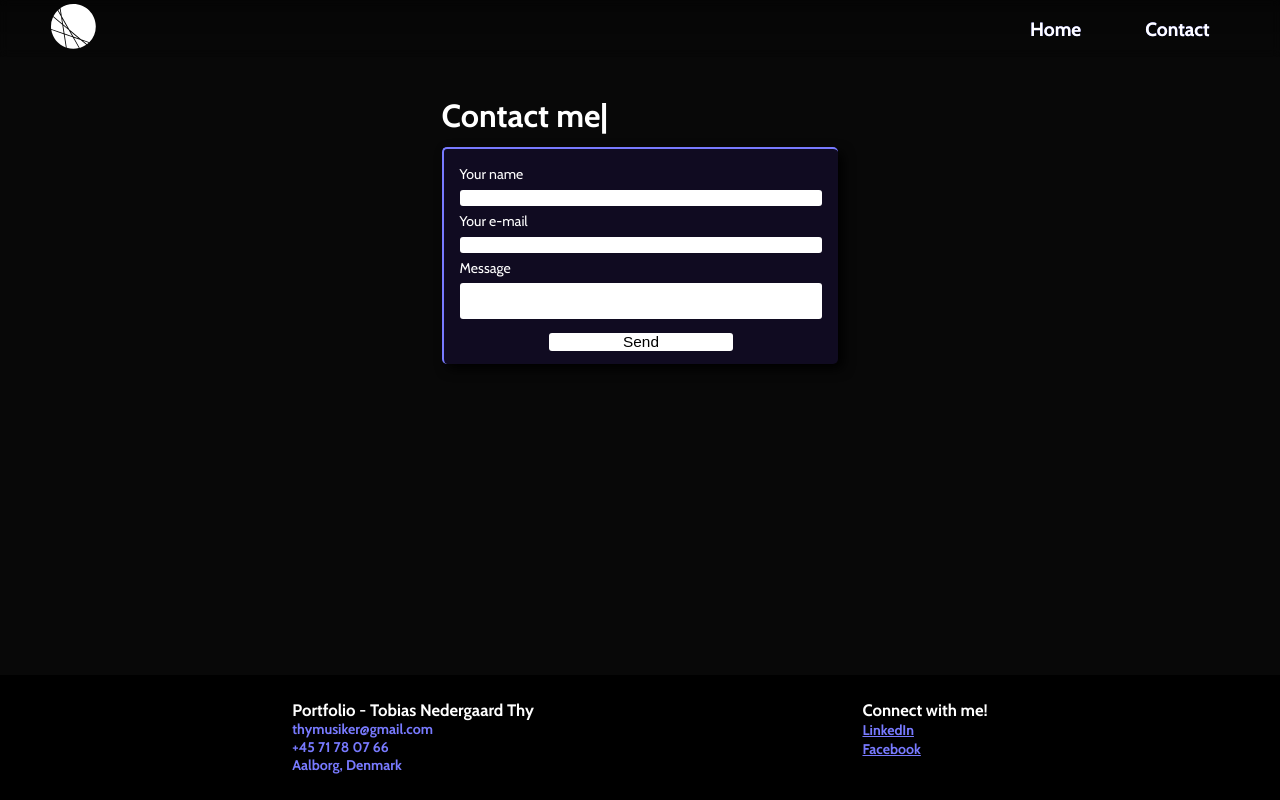
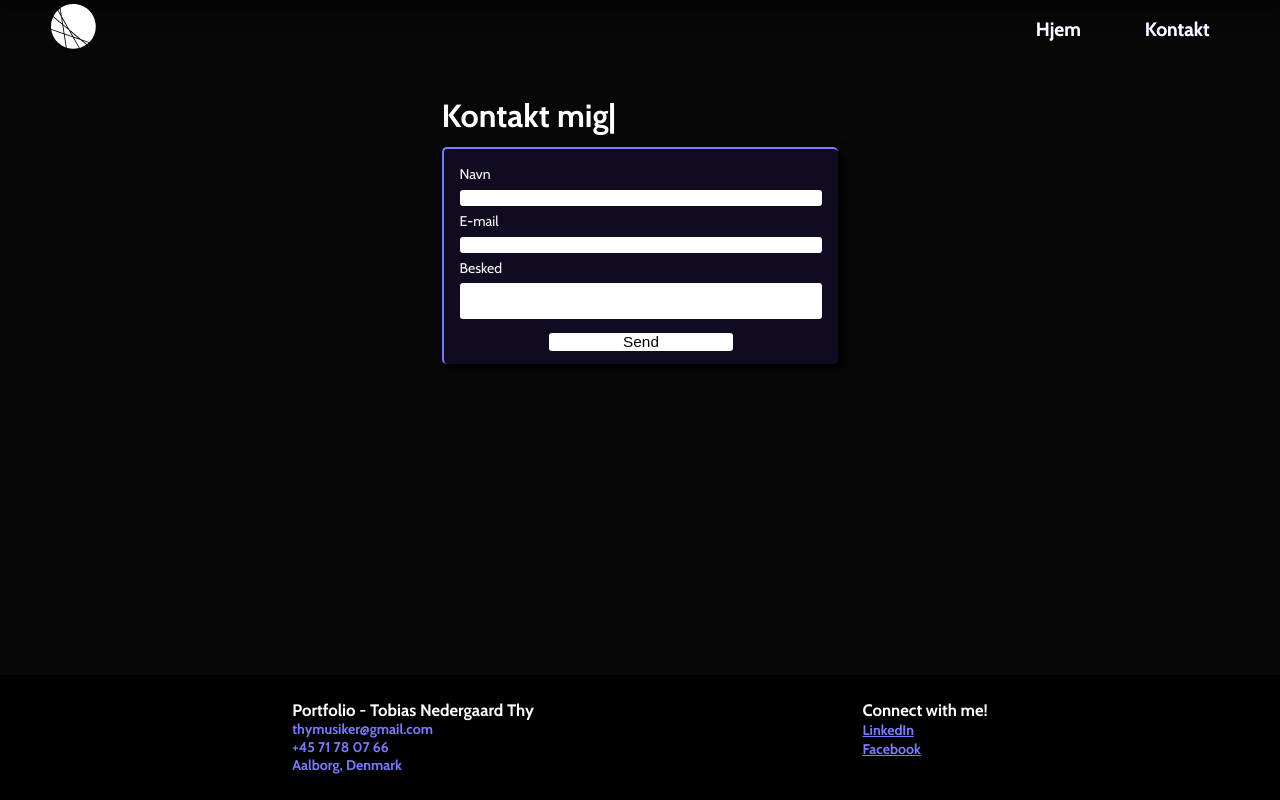
Before and after one commit to TobyNT-Dev/My-Portfolio, a React (Create React App) app: page /contact in a window 1280 px wide. Built offline with nearby package versions, Linux system fonts and the light colour scheme; a web font is replaced by a local one.

Commit message:
Language updates

```diff
--- a/src/Components/NavBar/NavBar.jsx
+++ b/src/Components/NavBar/NavBar.jsx
@@ -8,9 +8,9 @@ export const NavBar = () => {
       <StyledNav>
       <Link to="/"><LogoSvg /></Link>
         <div className="nav-items">
-          <Link to="/">Home</Link>
+          <Link to="/">Hjem</Link>
           {/* <Link to="/projects">Projects</Link> */}
-          <Link to="/contact">Contact</Link>
+          <Link to="/contact">Kontakt</Link>
         </div>
       </StyledNav>
   )
--- a/src/Pages/Contact/Contact.jsx
+++ b/src/Pages/Contact/Contact.jsx
@@ -25,13 +25,13 @@ export const Contact = () => {
   return (
     <>
     {(!formSwitch && !sessionStorage.getItem("form_handler")) ? <StyledForm>
-      <h1>Contact me<span>|</span></h1>
+      <h1>Kontakt mig<span>|</span></h1>
       <form ref={form} id="contact-form" onSubmit={handleSubmit}>
-        <label>Your name</label>
+        <label>Navn</label>
         <input required type="text" name="fullname"/>
-        <label>Your e-mail</label>
+        <label>E-mail</label>
         <input required type="email" name="email"/>
-        <label>Message</label>
+        <label>Besked</label>
         <textarea required name="message"></textarea>
         <input className="submit" type="submit" value="Send" />
       </form>
@@ -39,14 +39,14 @@ export const Contact = () => {
     : <StyledResponse>
       {formSwitch !== "loading" ? (formSwitch !== "error" ? (
         <>
-      <h2>Message was sent successfully!</h2>
-      <h3>You will receive an auto-reply email. Please Check your spam folder, sometimes it ends up there.</h3>
+      <h2>Beskeden blev sent afsted!</h2>
+      <h3>Du vil modtage et automatisk svar på din email. Tjek venligst din spam folder, nogen gange ender den der.</h3>
       <FontAwesomeIcon className="check-icon" icon={faCircleCheck} />
         </>
         )  : (
           <>
-        <h2>Message failed to be sent...</h2>
-        <h3>Try again, or contact me directly at thymusiker@gmail.com</h3>
+        <h2>Beskeden kunne ikke sendes...</h2>
+        <h3>Prøv igen, eller kontakt mig direkte på thymusiker@gmail.com</h3>
         <FontAwesomeIcon className="x-icon" icon={faCircleXmark} />
           </>
         )) : (
```
